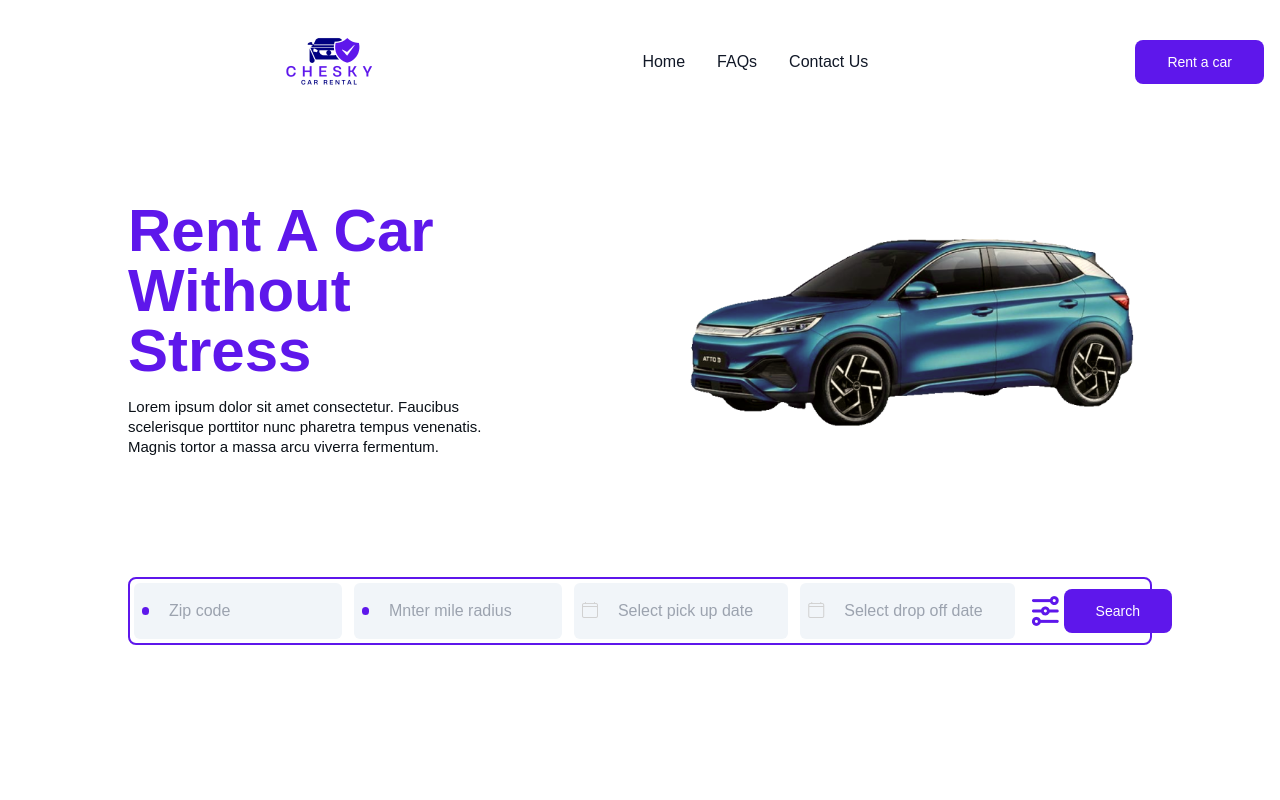
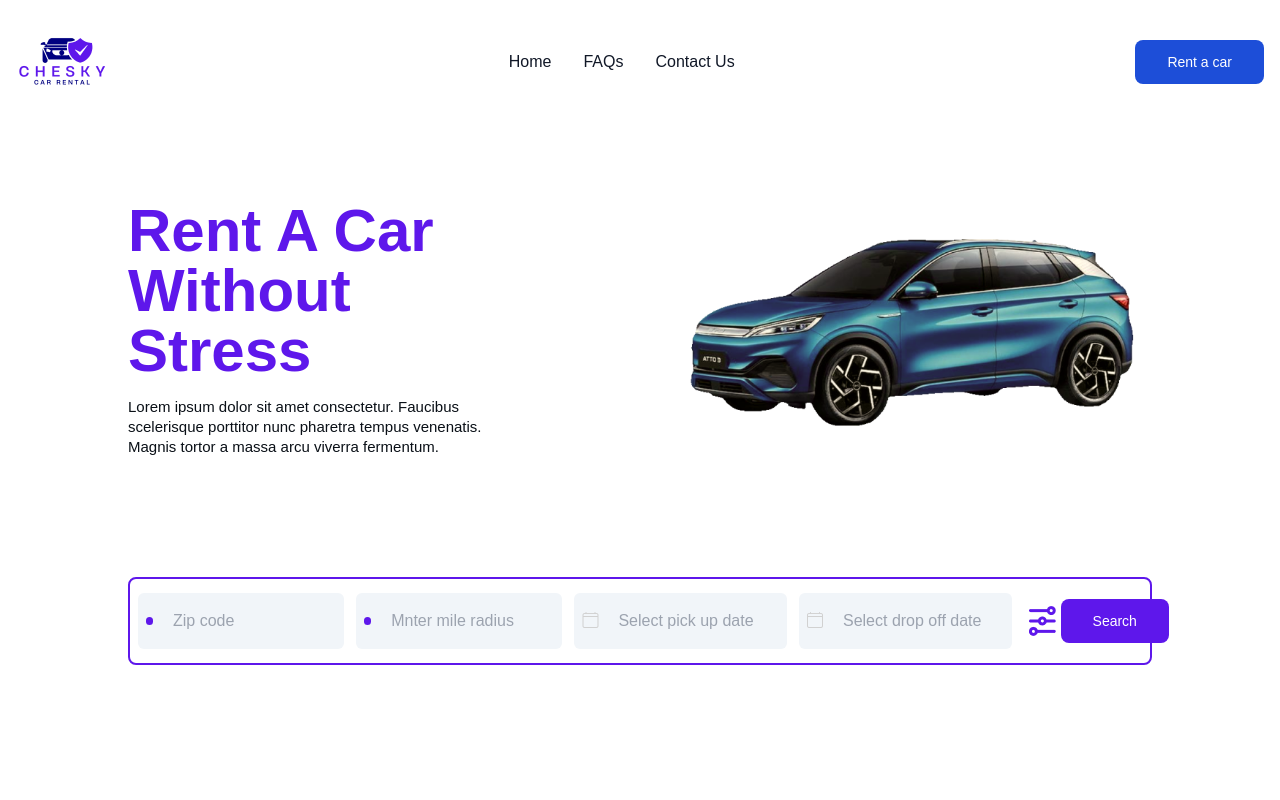
Before and after one commit to olusolah/car-rentals, a website: page build/index.html in a window 1280 px wide. Shown: the top 800 px of the page. Drawn offline with nearby package versions, Linux system fonts and the light colour scheme; a web font is replaced by a local one.

Commit message:
modified the code structure

```diff
--- a/build/index.html
+++ b/build/index.html
@@ -15,13 +15,13 @@
 </head>
 <body>
     <header>
-        <nav class="bg-white fixed w-full z-20 top-0 start-0 border-gray-200">
+      <nav class="bg-white fixed w-full z-20 top-0 start-0 border-gray-200">
         <div class="max-w-screen-xl flex flex-wrap items-center justify-between mx-auto p-4">
-        <a href="" class="flex items-center space-x-3 rtl:space-x-reverse">
-            <a href=""><img src="img/chesky logo.png" class="h-15" alt="chesky logo"></a>
+        <a href="https://flowbite.com/" class="flex items-center space-x-3 rtl:space-x-reverse">
+          <img src="./img/chesky logo.png" alt="">
         </a>
         <div class="flex md:order-2 space-x-3 md:space-x-0 rtl:space-x-reverse">
-            <button type="button" class="text-white bg-primary hover:bg-blue-800 focus:ring-4 focus:outline-none focus:ring-blue-300 font-medium rounded-lg text-sm px-8 py-[12px] text-center font-font">Rent a car</button>
+            <button type="button" class="text-white bg-blue-700 hover:bg-blue-800 focus:ring-4 focus:outline-none focus:ring-blue-300 font-medium rounded-lg text-sm px-8 py-[12px] text-center">Rent a car</button>
             <button data-collapse-toggle="navbar-sticky" type="button" class="inline-flex items-center p-2 w-10 h-10 justify-center text-sm text-gray-500 rounded-lg md:hidden hover:bg-gray-100 focus:outline-none focus:ring-2 focus:ring-gray-200" aria-controls="navbar-sticky" aria-expanded="false">
               <span class="sr-only">Open main menu</span>
               <svg class="w-5 h-5" aria-hidden="true" xmlns="http://www.w3.org/2000/svg" fill="none" viewBox="0 0 17 14">
@@ -35,12 +35,11 @@
               <a href="#" class="block py-2 px-3 text-gray-900 rounded hover:bg-gray-100 md:hover:bg-transparent md:hover:text-blue-700 md:p-0 font-font">Home</a>
             </li>
             <li>
-              <a href="#" class="block py-2 px-3 text-gray-900 rounded hover:bg-gr ay-100 md:hover:bg-transparent md:hover:text-blue-700 md:p-0 font-font">FAQs</a>
+              <a href="#" class="block py-2 px-3 text-gray-900 rounded hover:bg-gray-100 md:hover:bg-transparent md:hover:text-blue-700 md:p-0 font-font">FAQs</a>
             </li>
             <li>
               <a href="#" class="block py-2 px-3 text-gray-900 rounded hover:bg-gray-100 md:hover:bg-transparent md:hover:text-blue-700 md:p-0 font-font">Contact Us</a>
             </li>
-
           </ul>
         </div>
         </div>
@@ -58,7 +57,7 @@
         </div>
       </div>
 
-      <section class="lg:flex justify-center items-center lg:w-[80%] w-[90%] mx-auto gap-x-3 py-1 border-2 border-[#5E17EB] rounded-lg lg:mt-20 mt-0 px-1">
+      <section class="lg:flex justify-center items-center lg:w-[80%] w-[90%] mx-auto gap-x-3 py-0 border-2 border-[#5E17EB] rounded-lg lg:mt-20 mt-0 px-2">
         <h1 class="text-[22px] font-medium text-[#5E17EB] block lg:hidden pt-2 pb-4 font-font text-lg">Quick search</h1>
         <div class="grid grid-cols-2 lg:flex gap-x-3 gap-y-4">
           <span class="flex items-center bg-slate-100 p-2 gap-4 rounded-md">
@@ -79,7 +78,7 @@
           </span>
         </div>
 
-        <div class="flex items-center">
+        <div class="flex items-center my-5">
           <img src="./img/filter-svgrepo-com 1.png" alt="" class="hidden xl:block">
           <button type="button" class="mx-auto lg:mt-0 text-white bg-primary hover:bg-blue-800 focus:ring-4 focus:outline-none focus:ring-blue-300 font-medium rounded-lg text-sm px-8 py-[12px] text-center font-font">Search</button>
         </div>
@@ -109,7 +108,7 @@
         Top Offer For Your
       </div>
 
-      <div class="grid grid-cols-3 lg:grid-cols-4 place-items-center gap-x-3 gap-y-6 lg:w-[80%] w-[90%] mx-auto mt-10">
+      <div class="grid grid-cols-3 lg:grid-cols-4 place-items-center lg:gap-x-3 gap-x-2 lg:gap-y-6 gap-y-4 lg:w-[80%] w-[90%] mx-auto mt-10">
         <img src="./img/car1.png" alt="" class="w-full">
         <img src="./img/car2.png" alt="" class="w-full">
         <img src="./img/car3.png" alt="" class="w-full">
```
Also changed, not shown: build/css/style.css.
